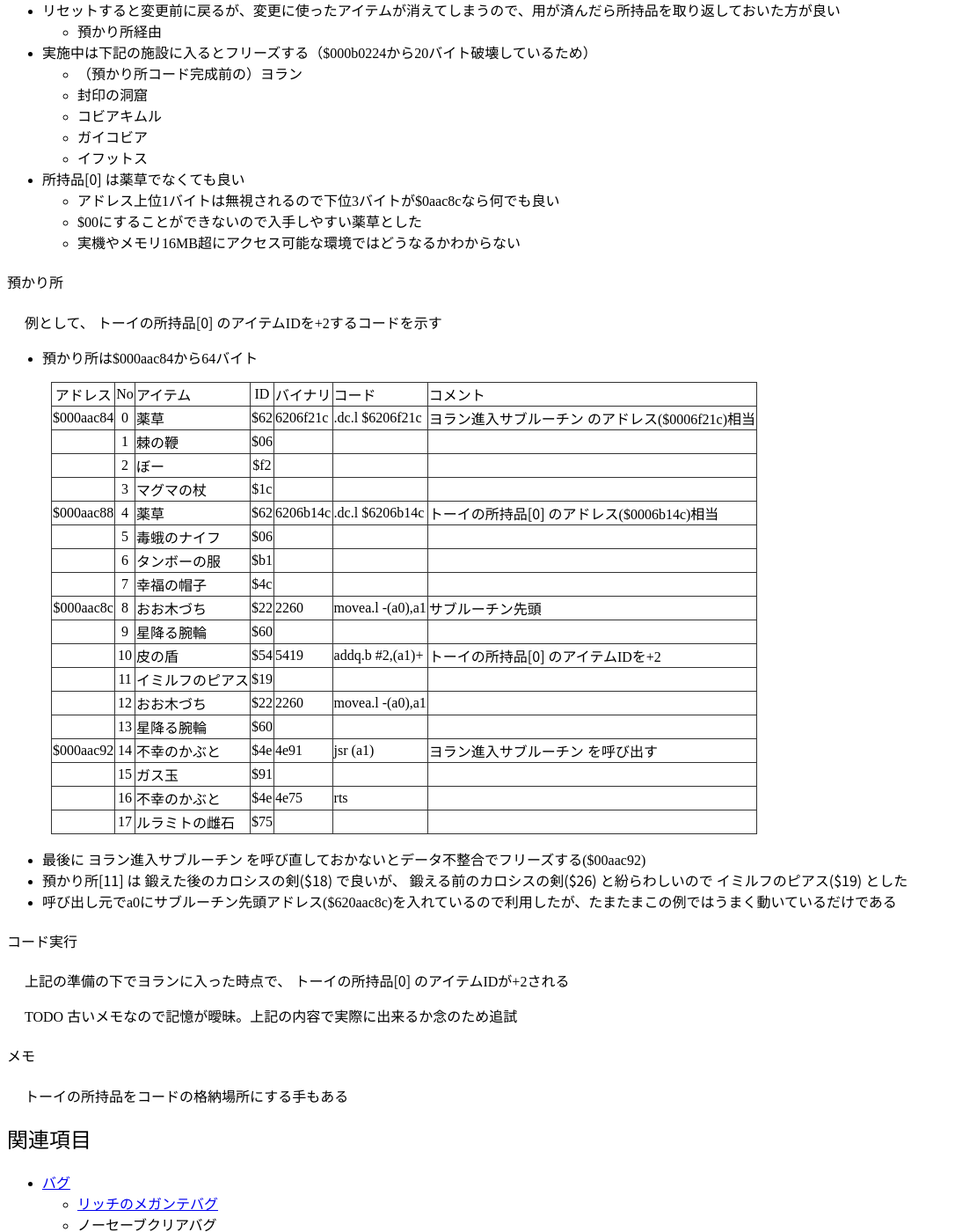
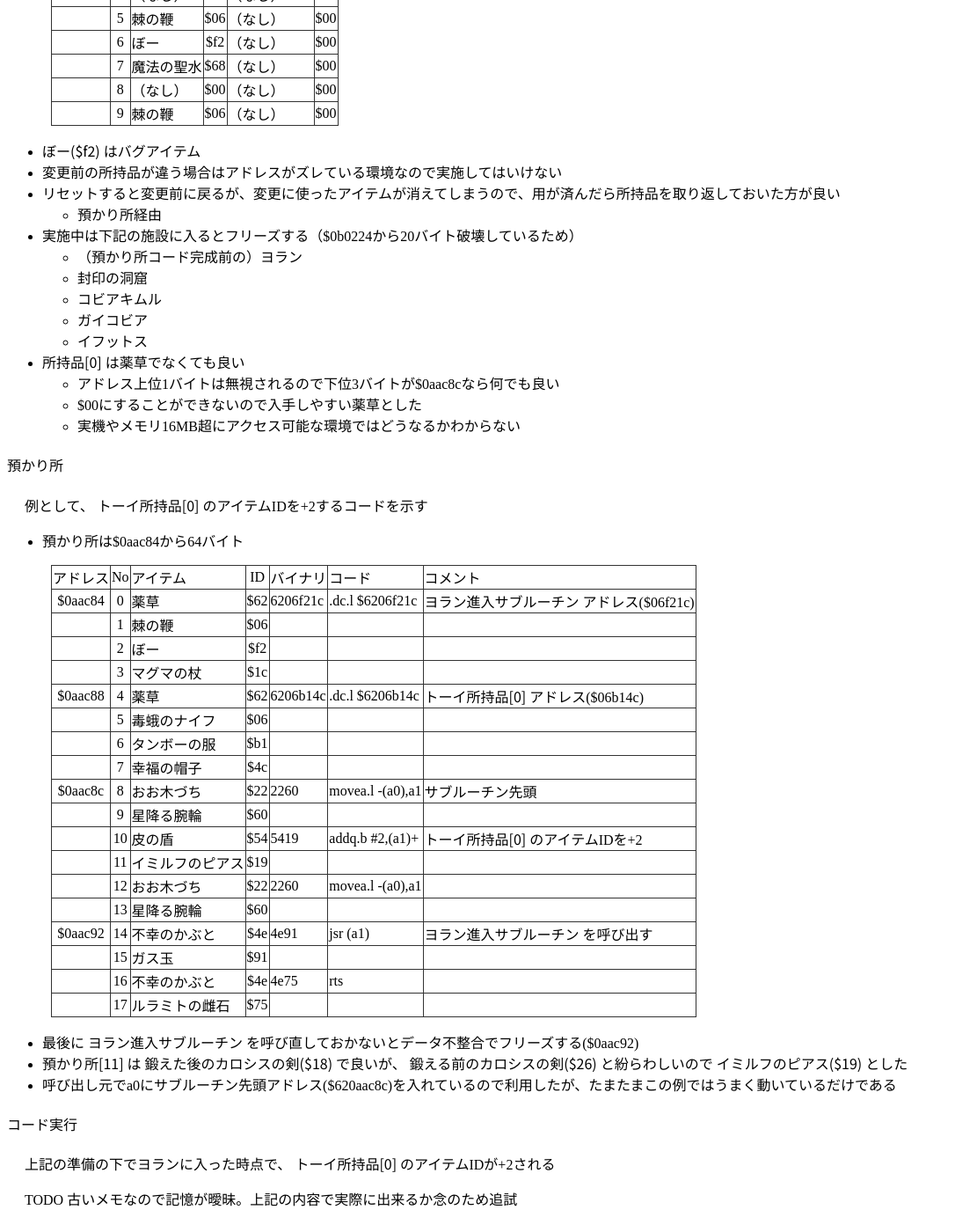
Before and after one commit to chiorex/TDQ_DATA_DAT, a Jekyll site: the page built from tdq2/bug100.md, in a window 1280 px wide and 1400 px high, scrolled down 6039 px. Shown: the whole window at 88% size, without its empty margins (0-1086 px from the left). Built offline with Jekyll 4.4.1, drawn with Linux system fonts in a browser that asks for light colours; some web fonts are replaced; some of the changed text lies outside the part shown.

Commit message:
TDQ2 バグ　細かい修正

```diff
--- a/tdq2/bug100.md
+++ b/tdq2/bug100.md
@@ -61,16 +75,6 @@
 
 
 ## 活用例
-
-* ベホマンの装備を変更する（難易度★）
-* ゴーレムにアイテムを持たせる（難易度★）
-* アイテム増殖（難易度★★）
-* 序盤にアラキの法衣を手に入れる（難易度★★★）
-	* 序盤に雷雲の杖を手に入れる（難易度★★★★）
-* ホークマンバグ
-	* バグキャラのアイテムを手に入れる（難易度★★★★★）
-	* 魔物の宝を変更する（難易度★★★★★★★★）
-	* 預かり所に任意のコードを格納（難易度★★★★★★★★★★★★）
 
 難易度が高くなるほどTDQ2のメモリレイアウトとX68に関する知識がより多く必要になる。
 ところどころにC言語やM68Kアセンブリ言語風のごちゃまぜ記法がありますが、フィーリングで読み進めてください。
@@ -250,26 +258,26 @@
 
 #### バグキャラ[$cb]の所持品
 
-__ヨラン進入サブルーチン__ のアドレス（$0006f21c）を預かり所でアクセス可能なアドレス（$000aac8c相当）に変更する
+__ヨラン進入サブルーチン__ のアドレス($06f21c)を預かり所でアクセス可能なアドレス($0aac8c)に変更する
 
-| アドレス  | No | 変更前     | ID  | 変更後       | ID  |
-|:---------:|:--:|:-----------|:---:|:-------------|:---:|
-| $000b0224 |  0 | （なし）   | $00 | 薬草         | $62 |
-|           |  1 | 棘の鞭     | $06 | 毒蛾のナイフ | $0a |
-|           |  2 | ぼー       | $f2 | アラキの法衣 | $ac |
-|           |  3 | マグマの杖 | $1c | ラーの鏡     | $8c |
-|           |  4 | （なし）   | $00 | （なし）     | $00 |
-|           |  5 | 棘の鞭     | $06 | （なし）     | $00 |
-|           |  6 | ぼー       | $f2 | （なし）     | $00 |
-|           |  7 | 魔法の聖水 | $68 | （なし）     | $00 |
-|           |  8 | （なし）   | $00 | （なし）     | $00 |
-|           |  9 | 棘の鞭     | $06 | （なし）     | $00 |
+|アドレス | No | 変更前     | ID  | 変更後       | ID  |
+|:-------:|:--:|:-----------|:---:|:-------------|:---:|
+| $0b0224 |  0 | （なし）   | $00 | 薬草         | $62 |
+|         |  1 | 棘の鞭     | $06 | 毒蛾のナイフ | $0a |
+|         |  2 | ぼー       | $f2 | アラキの法衣 | $ac |
+|         |  3 | マグマの杖 | $1c | ラーの鏡     | $8c |
+|         |  4 | （なし）   | $00 | （なし）     | $00 |
+|         |  5 | 棘の鞭     | $06 | （なし）     | $00 |
+|         |  6 | ぼー       | $f2 | （なし）     | $00 |
+|         |  7 | 魔法の聖水 | $68 | （なし）     | $00 |
+|         |  8 | （なし）   | $00 | （なし）     | $00 |
+|         |  9 | 棘の鞭     | $06 | （なし）     | $00 |
 
 * __ぼー($f2)__ はバグアイテム
 * 変更前の所持品が違う場合はアドレスがズレている環境なので実施してはいけない
 * リセットすると変更前に戻るが、変更に使ったアイテムが消えてしまうので、用が済んだら所持品を取り返しておいた方が良い
 	* 預かり所経由
-* 実施中は下記の施設に入るとフリーズする（$000b0224から20バイト破壊しているため）
+* 実施中は下記の施設に入るとフリーズする（$0b0224から20バイト破壊しているため）
 	* （預かり所コード完成前の）ヨラン
 	* 封印の洞窟
 	* コビアキムル
@@ -282,45 +290,45 @@
 
 #### 預かり所
 
-例として、 __トーイの所持品[0]__ のアイテムIDを+2するコードを示す
+例として、 __トーイ所持品[0]__ のアイテムIDを+2するコードを示す
 
-* 預かり所は$000aac84から64バイト
+* 預かり所は$0aac84から64バイト
 
-| アドレス  | No | アイテム         | ID  | バイナリ | コード           | コメント                                    |
-|:---------:|:--:|:-----------------|:---:|:---------|:-----------------|:--------------------------------------------|
-| $000aac84 |  0 | 薬草             | $62 | 6206f21c | .dc.l  $6206f21c | __ヨラン進入サブルーチン__ のアドレス($0006f21c)相当 |
-|           |  1 | 棘の鞭           | $06 |
-|           |  2 | ぼー             | $f2 |
-|           |  3 | マグマの杖       | $1c |
-| $000aac88 |  4 | 薬草             | $62 | 6206b14c | .dc.l  $6206b14c | __トーイの所持品[0]__ のアドレス($0006b14c)相当 |
-|           |  5 | 毒蛾のナイフ     | $06 |
-|           |  6 | タンボーの服     | $b1 |
-|           |  7 | 幸福の帽子       | $4c |
-| $000aac8c |  8 | おお木づち       | $22 | 2260     | movea.l -(a0),a1 | サブルーチン先頭                            |
-|           |  9 | 星降る腕輪       | $60 |
-|           | 10 | 皮の盾           | $54 | 5419     | addq.b  #2,(a1)+ | __トーイの所持品[0]__ のアイテムIDを+2      |
-|           | 11 | イミルフのピアス | $19 |
-|           | 12 | おお木づち       | $22 | 2260     | movea.l -(a0),a1 |
-|           | 13 | 星降る腕輪       | $60 |
-| $000aac92 | 14 | 不幸のかぶと     | $4e | 4e91     | jsr     (a1)     | __ヨラン進入サブルーチン__ を呼び出す       |
-|           | 15 | ガス玉           | $91 |
-|           | 16 | 不幸のかぶと     | $4e | 4e75     | rts              |
-|           | 17 | ルラミトの雌石   | $75 |
+|アドレス | No | アイテム         | ID  | バイナリ | コード           | コメント                                    |
+|:-------:|:--:|:-----------------|:---:|:---------|:-----------------|:--------------------------------------------|
+| $0aac84 |  0 | 薬草             | $62 | 6206f21c | .dc.l  $6206f21c | __ヨラン進入サブルーチン__ アドレス($06f21c) |
+|         |  1 | 棘の鞭           | $06 |
+|         |  2 | ぼー             | $f2 |
+|         |  3 | マグマの杖       | $1c |
+| $0aac88 |  4 | 薬草             | $62 | 6206b14c | .dc.l  $6206b14c | __トーイ所持品[0]__ アドレス($06b14c) |
+|         |  5 | 毒蛾のナイフ     | $06 |
+|         |  6 | タンボーの服     | $b1 |
+|         |  7 | 幸福の帽子       | $4c |
+| $0aac8c |  8 | おお木づち       | $22 | 2260     | movea.l -(a0),a1 | サブルーチン先頭                            |
+|         |  9 | 星降る腕輪       | $60 |
+|         | 10 | 皮の盾           | $54 | 5419     | addq.b  #2,(a1)+ | __トーイ所持品[0]__ のアイテムIDを+2      |
+|         | 11 | イミルフのピアス | $19 |
+|         | 12 | おお木づち       | $22 | 2260     | movea.l -(a0),a1 |
+|         | 13 | 星降る腕輪       | $60 |
+| $0aac92 | 14 | 不幸のかぶと     | $4e | 4e91     | jsr     (a1)     | __ヨラン進入サブルーチン__ を呼び出す       |
+|         | 15 | ガス玉           | $91 |
+|         | 16 | 不幸のかぶと     | $4e | 4e75     | rts              |
+|         | 17 | ルラミトの雌石   | $75 |
 
-* 最後に __ヨラン進入サブルーチン__ を呼び直しておかないとデータ不整合でフリーズする($00aac92)
+* 最後に __ヨラン進入サブルーチン__ を呼び直しておかないとデータ不整合でフリーズする($0aac92)
 * __預かり所[11]__ は __鍛えた後のカロシスの剣($18)__ で良いが、
 __鍛える前のカロシスの剣($26)__ と紛らわしいので __イミルフのピアス($19)__ とした
 * 呼び出し元でa0にサブルーチン先頭アドレス($620aac8c)を入れているので利用したが、たまたまこの例ではうまく動いているだけである
 
 #### コード実行
 
-上記の準備の下でヨランに入った時点で、 __トーイの所持品[0]__ のアイテムIDが+2される
+上記の準備の下でヨランに入った時点で、 __トーイ所持品[0]__ のアイテムIDが+2される
 
 TODO 古いメモなので記憶が曖昧。上記の内容で実際に出来るか念のため追試
 
 #### メモ
 
-トーイの所持品をコードの格納場所にする手もある
+トーイ所持品をコードの格納場所にする手もある
 
 ## 関連項目
 
```
Also changed, not shown: other parts of tdq2/bug100.md (+34 -16 lines), tdq2/bug000.md (+6 -4 lines), tdq2/bug001.md (+10 -4 lines).
